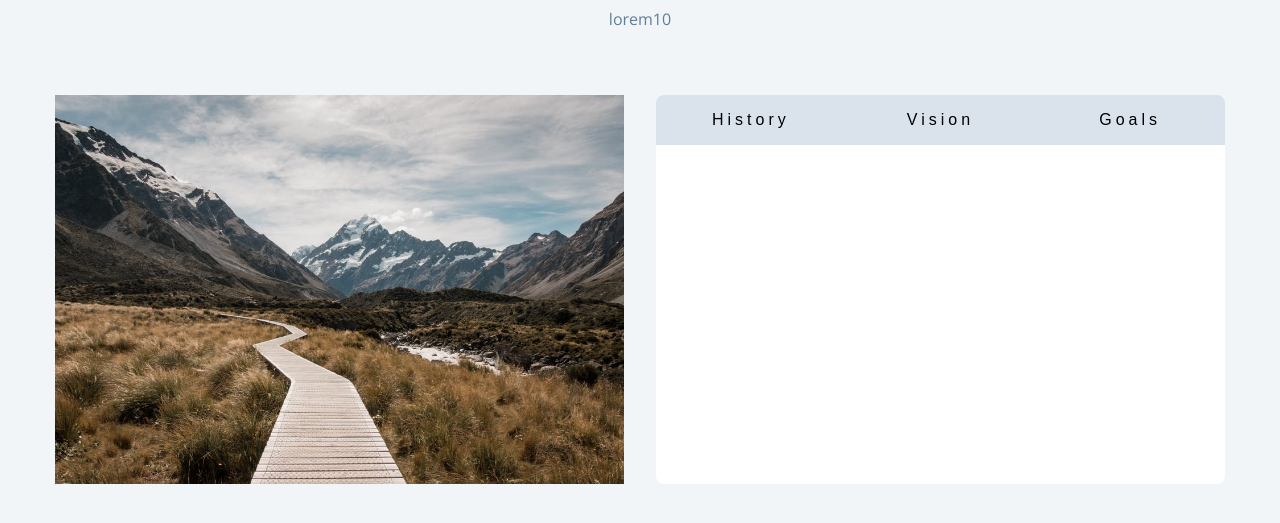
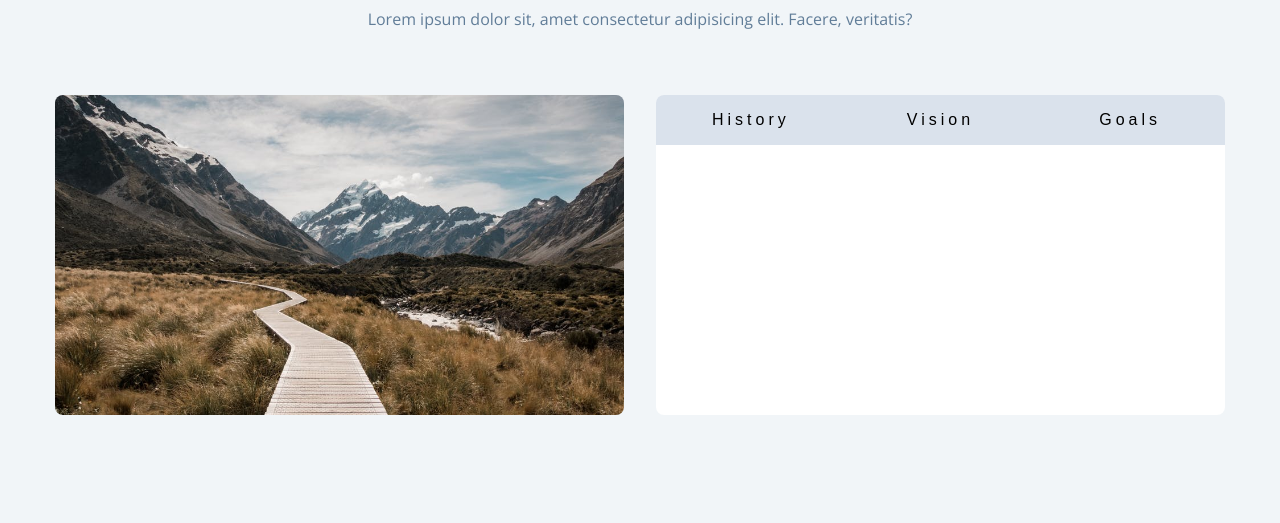
Before and after one commit to claudiahW/jstabs, a plain HTML site: page index.html in a window 1280 px wide. Shown: the part 45-568 px from the top of the page. Drawn offline with nearby package versions, Linux system fonts and the light colour scheme.

Commit message:
add class to the image section

```diff
--- a/index.html
+++ b/index.html
@@ -11,10 +11,10 @@
    <section>
     <div class="title">
         <h2>about</h2>
-        <p>lorem10</p>
+        <p>Lorem ipsum dolor sit, amet consectetur adipisicing elit. Facere, veritatis?</p>
     </div>
     <div class="about-center section-center">
-        <article>
+        <article class="about-img">
             <img src="./hero-bcg.jpeg" alt="about picture">
         </article>
         <article class="about">
```
